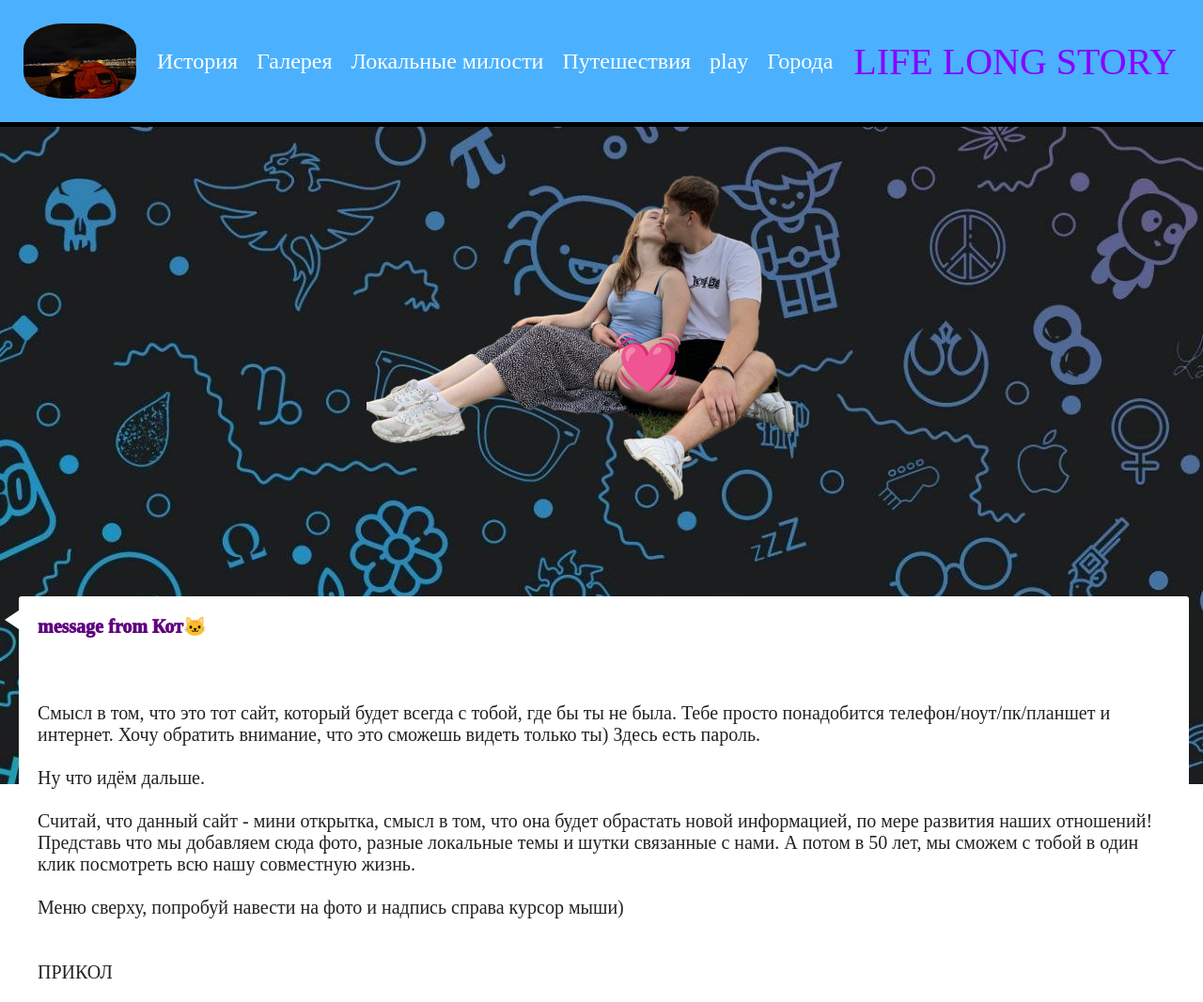
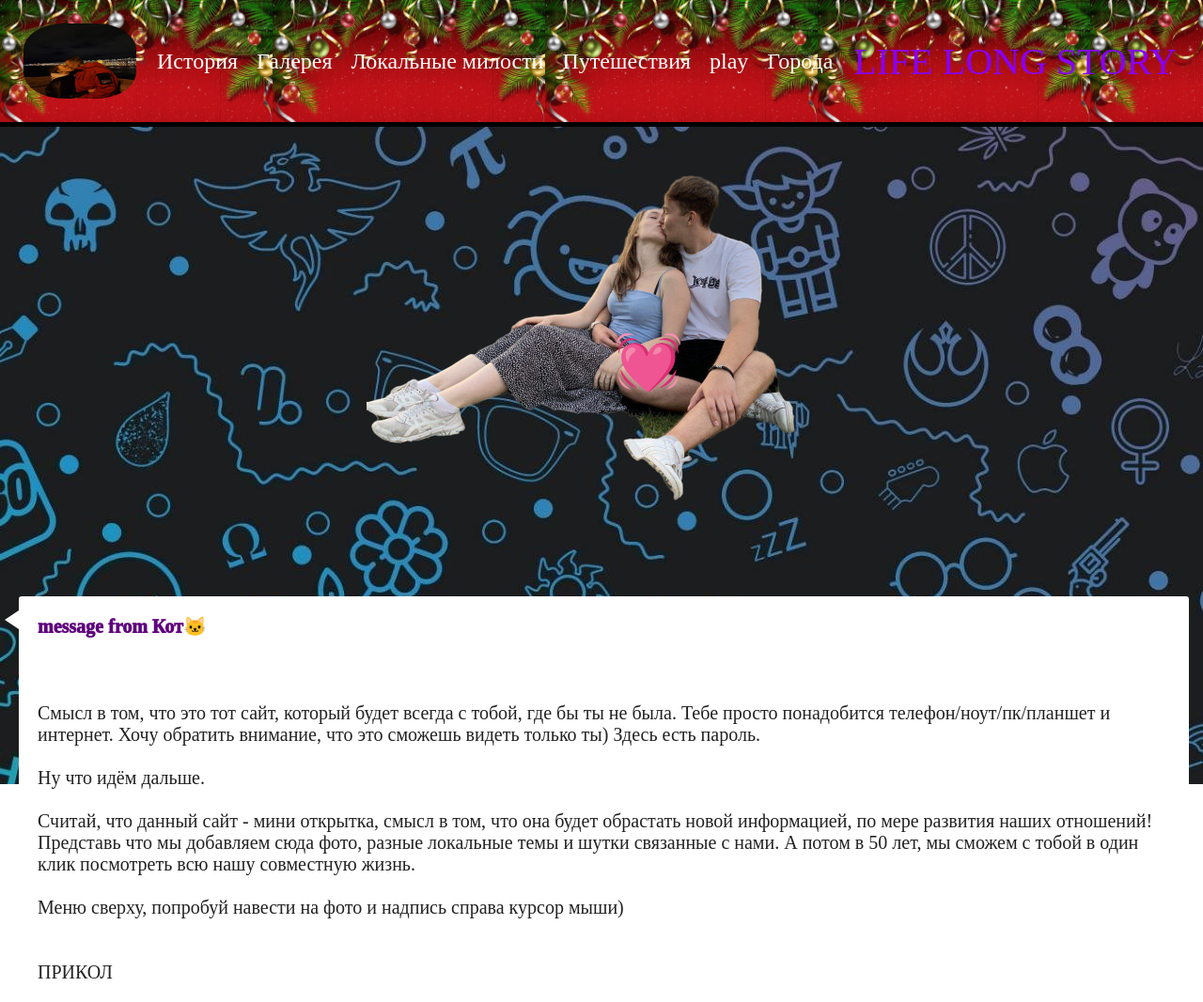
Before and after one commit to sega-ch/Kate, a plain HTML site: page index.html in a window 1280 px wide. Shown: the whole page at 94% size. Drawn offline with Linux system fonts and the light colour scheme; a script that the page names is missing.

Commit message:
Update main.css

```diff
--- a/kate/scss/main.css
+++ b/kate/scss/main.css
@@ -12,7 +12,8 @@ body {
   justify-content: space-between;
   align-items: center;
   padding: 25px;
-  background-color: rgb(75, 177, 255);
+  background-image: url("../resurces/NG.jpg");
+  background-size: 290px;
   border-bottom: 5px solid #000;
 }
 .main .header .main__photo {
```
